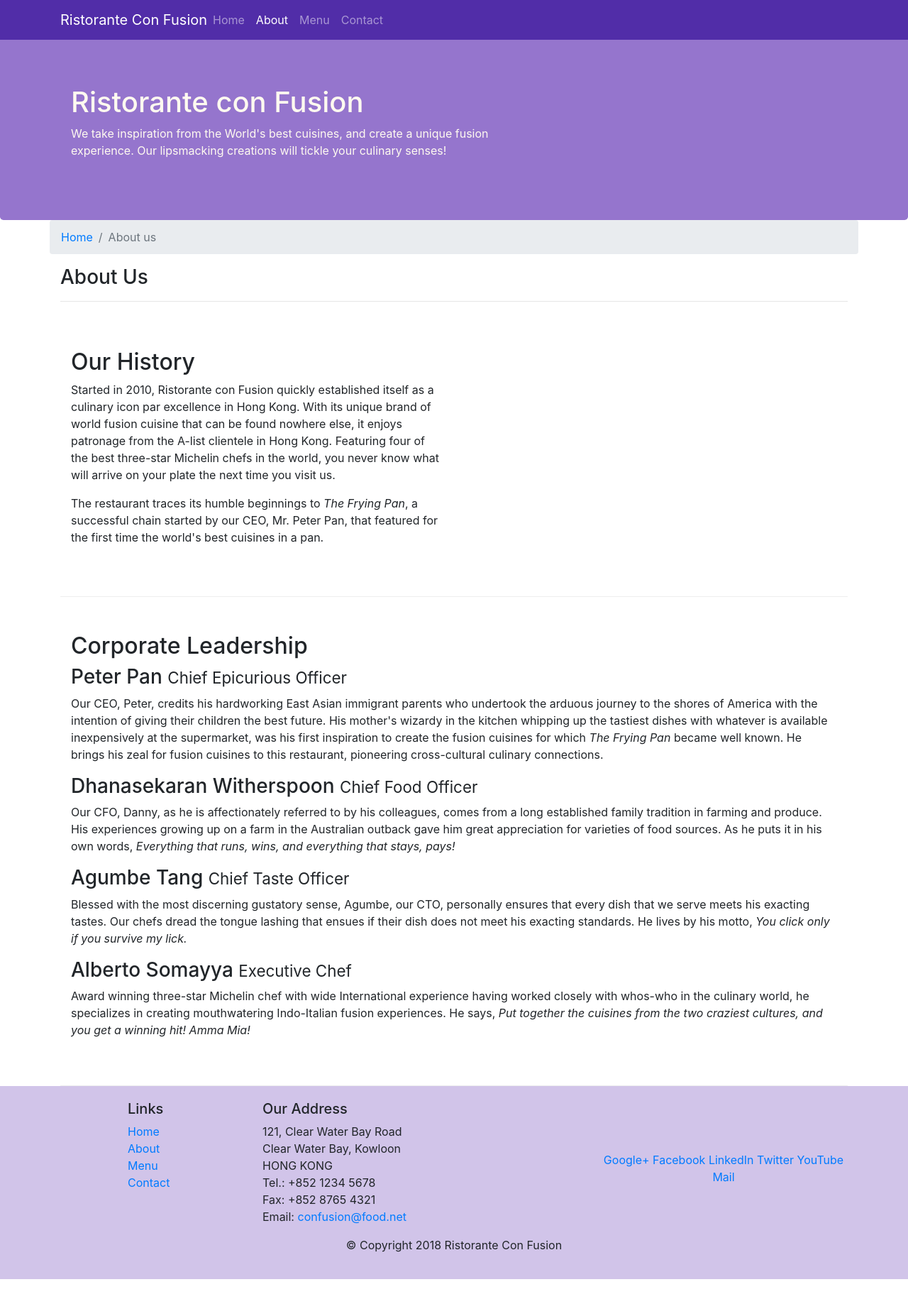
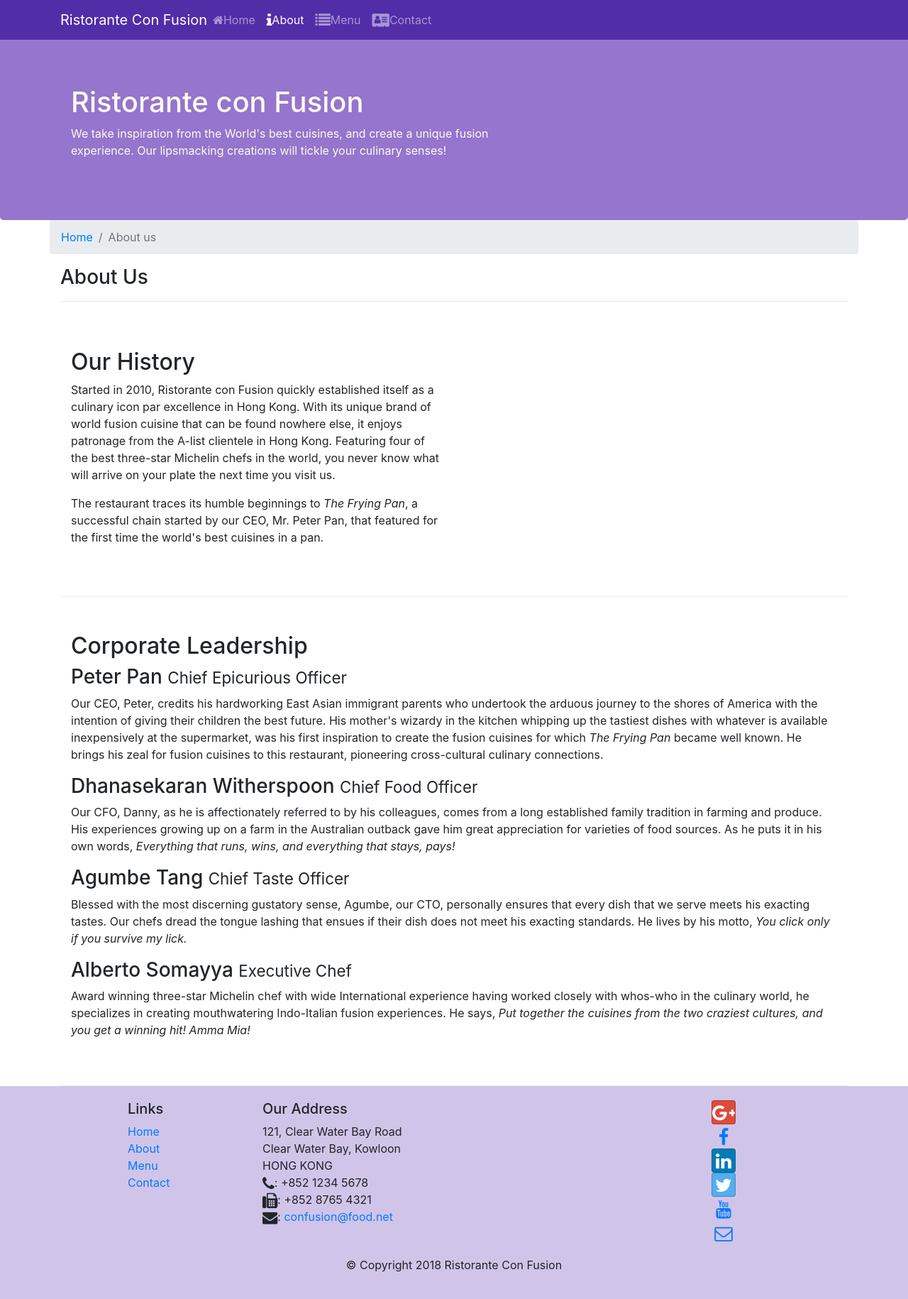
Before and after one commit to Sumanth-Varma/BS, a website: page aboutus.html in a window 1280 px wide. Shown: the whole page at 71% size. Before the commit the page ends 1802 px from the top, so only its background shows below. Drawn offline with nearby package versions, Linux system fonts and the light colour scheme.

Commit message:
icon fonts

```diff
--- a/aboutus.html
+++ b/aboutus.html
@@ -6,6 +6,8 @@
     <meta name="viewport" content="width=device-width, initial-scale=1, shrink-to-fit=no">
     <meta http-equiv="x-ua-compatible" content="ie=edge">
     <link rel="stylesheet" href="node_modules/bootstrap/dist/css/bootstrap.min.css">
+    <link rel="stylesheet" href="node_modules/font-awesome/css/font-awesome.min.css">
+    <link rel="stylesheet" href="node_modules/bootstrap-social/bootstrap-social.css">
     <link rel="stylesheet" type="text/css" href="css/styles.css">
     <title>Ristorante Con Fusion: About Us</title>
 </head>
@@ -19,10 +21,10 @@
             <a class="navbar-brand mr-auto" href="./index.html">Ristorante Con Fusion</a>
             <div class="collapse navbar-collapse" id="Navbar">
             <ul class="navbar-nav mr-auto">
-                <li class="nav-item"><a class="nav-link" href="./index.html">Home</a></li>
-                <li class="nav-item active"><a class="nav-link" href="#">About</a></li>
-                <li class="nav-item"><a class="nav-link" href="#">Menu</a></li>
-                <li class="nav-item"><a class="nav-link" href="#">Contact</a></li>
+                <li class="nav-item"><a class="nav-link" href="./index.html"><span class="fa fa-home"></span>Home</a></li>
+                <li class="nav-item active"><a class="nav-link" href="#"><span class="fa fa-info fa-lg"></span>About</a></li>
+                <li class="nav-item"><a class="nav-link" href="#"><span class="fa fa-list fa-lg"></span>Menu</a></li>
+                <li class="nav-item"><a class="nav-link" href="#"><span class="fa fa-address-card fa-lg"></span>Contact</a></li>
             </ul>
         </div>
         </div>
@@ -97,19 +99,21 @@
 		              121, Clear Water Bay Road<br>
 		              Clear Water Bay, Kowloon<br>
 		              HONG KONG<br>
-		              Tel.: +852 1234 5678<br>
-		              Fax: +852 8765 4321<br>
-		              Email: <a href="mailto:confusion@food.net">confusion@food.net</a>
+                      <i class="fa fa-phone fa-lg"></i>: +852 1234 5678<br>
+                      <i class="fa fa-fax fa-lg"></i>: +852 8765 4321<br>
+                      <i class="fa fa-envelope fa-lg"></i>: <a href="mailto:confusion@food.net">confusion@food.net</a>
 		           </address>
                 </div>
                 <div class="col-12 col-sm-4 align-self-center">
                     <div class="text-center">
-                        <a href="http://google.com/+">Google+</a>
-                        <a href="http://www.facebook.com/profile.php?id=">Facebook</a>
-                        <a href="http://www.linkedin.com/in/">LinkedIn</a>
-                        <a href="http://twitter.com/">Twitter</a>
-                        <a href="http://youtube.com/">YouTube</a>
-                        <a href="mailto:">Mail</a>
+                        <ul class="list-unstyled">
+                            <li><a class="btn btn-social-icon btn-google" href="http://google.com/+"><i class="fa fa-google-plus fa-lg"></i></a></li>
+                            <li><a class="btn btn-social-icon btn-faceboo" href="http://www.facebook.com/profile.php?id="><i class="fa fa-facebook fa-lg"></i></a></li>
+                            <li><a class="btn btn-social-icon btn-linkedin" href="http://www.linkedin.com/in/"><i class="fa fa-linkedin fa-lg"></i></a></li>
+                            <li><a class="btn btn-social-icon btn-twitter" href="http://twitter.com/"><i class="fa fa-twitter fa-lg"></i></a></li>
+                            <li><a class="btn btn-social-icon btn-youtube" href="http://youtube.com/"><i class="fa fa-youtube fa-lg"></i></a></li>
+                            <li><a class="btn btn-social-icon" href="mailto:"><i class="fa fa-envelope-o fa-lg"></i></a></li>
+                    </ul>
                     </div>
                 </div>
            </div>
--- a/package.json
+++ b/package.json
@@ -15,6 +15,8 @@
   },
   "dependencies": {
     "bootstrap": "^4.0.0",
+    "bootstrap-social": "^5.1.1",
+    "font-awesome": "^4.7.0",
     "jquery": "^3.3.1",
     "popper.js": "^1.12.9"
   }
```
Also changed, not shown: index.html (+15 -13 lines), 1 other file.
